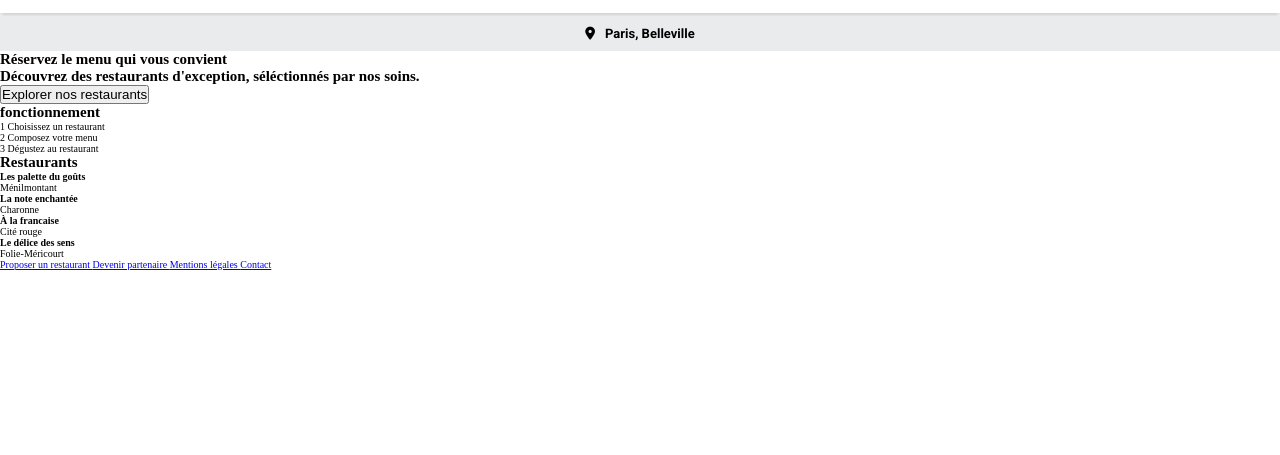
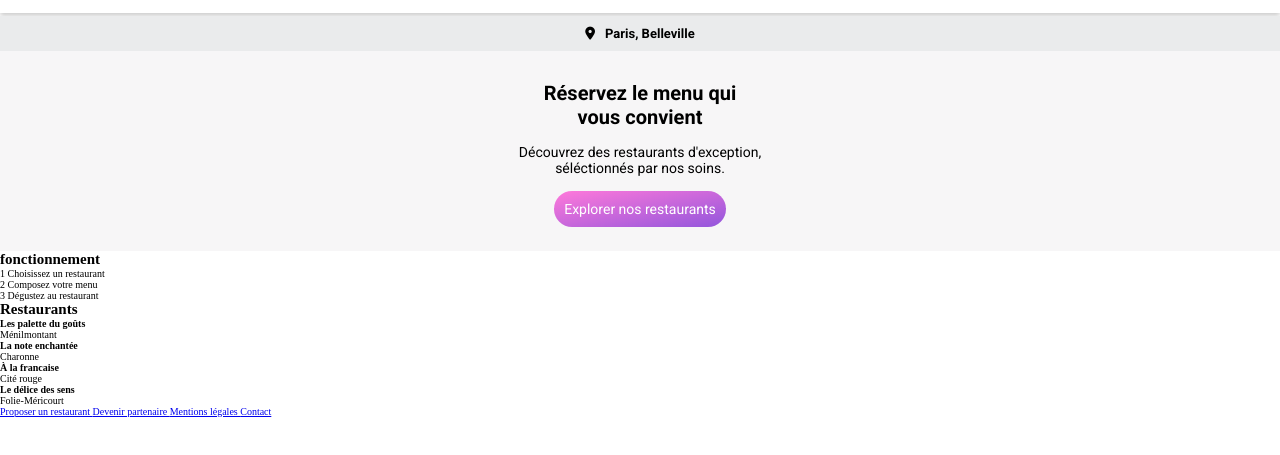
Before and after one commit to Akaaah/P3, a website: page index.html in a window 1280 px wide. Shown: the part 47-502 px from the top of the page. Drawn offline with Linux system fonts and the light colour scheme; a web font is replaced by a local one.

Commit message:
section Explorer nos restaurants

```diff
--- a/index.html
+++ b/index.html
@@ -30,11 +30,11 @@
     <section>
         <div class="contenair_explorer">
             <div class="text_explore">
-                <h2>Réservez le menu qui vous convient</h2>
-                <h2>Découvrez des restaurants d'exception, séléctionnés par nos soins.</h2>
+                <h2>Réservez le menu qui<br> vous convient</h2>
+                <h3>Découvrez des restaurants d'exception,<br> séléctionnés par nos soins.</h3>
             </div>
             <div class="btn_explorer">
-                <button class="btn_explorer">Explorer nos restaurants</button>
+                <a href="#" class="btn">Explorer nos restaurants</a>
             </div>
         </div>
     </section>
--- a/scss/_variables.scss
+++ b/scss/_variables.scss
@@ -3,6 +3,11 @@
     display: flex;
     align-items: center;
     justify-content: center;
+}
+
+%column{
+    display: flex;
+    flex-direction: column;
 }
 
 // les couleurs
--- a/scss/style.scss
+++ b/scss/style.scss
@@ -1,4 +1,5 @@
 @import 'variables';
+@import 'btn';
 
 // Général
 
@@ -20,6 +21,7 @@ html{
 
     .logo{
         @extend %center;
+
         height: 6rem;
         box-shadow: 0px 3px 5px  rgba(0, 0, 0, 0.2);
         h1{
@@ -29,6 +31,7 @@ html{
     }
     .localisation{
         @extend %center;
+
         height: 3.5rem;
         background-color: $gray;
         margin-top: 0.3rem;
@@ -44,3 +47,39 @@ html{
 }
 
 // Explorer nos restaurants
+
+.contenair_explorer{
+    @extend %column;
+
+    background-color: #f7f6f7;
+    align-items: center;
+    height: 20rem;
+    .text_explore{
+        text-align: center;
+        margin-top: 3rem;
+        h2{
+            font-size: 2rem;
+            font-family: $texte;
+        }
+        h3{
+            margin-top: 1.5rem;
+            font-size: 1.4rem;
+            font-weight: lighter;
+            font-family: $texte;
+        }
+    }
+    .btn_explorer{
+        margin-top: 1.5rem;
+        background: linear-gradient( to bottom right, $pink, $purple);
+        padding: 1rem;
+        border-radius: 20px;
+        a{
+            text-decoration: none;
+            color: white;
+            font-size: 1.4rem;
+            font-family: $texte;
+        }
+    }
+}
+
+// fonctionnement
```
Also changed, not shown: css/style.css, scss/_btn.scss (added), 1 other file.
